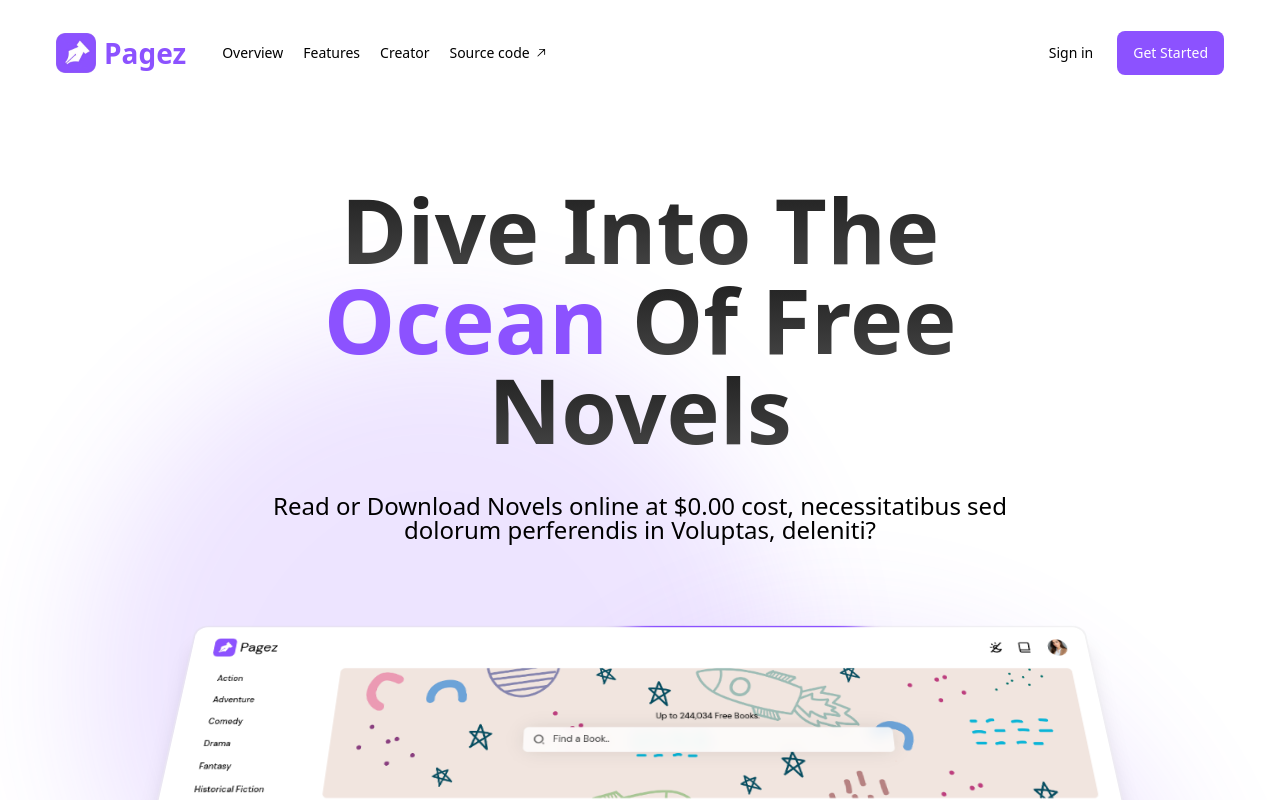
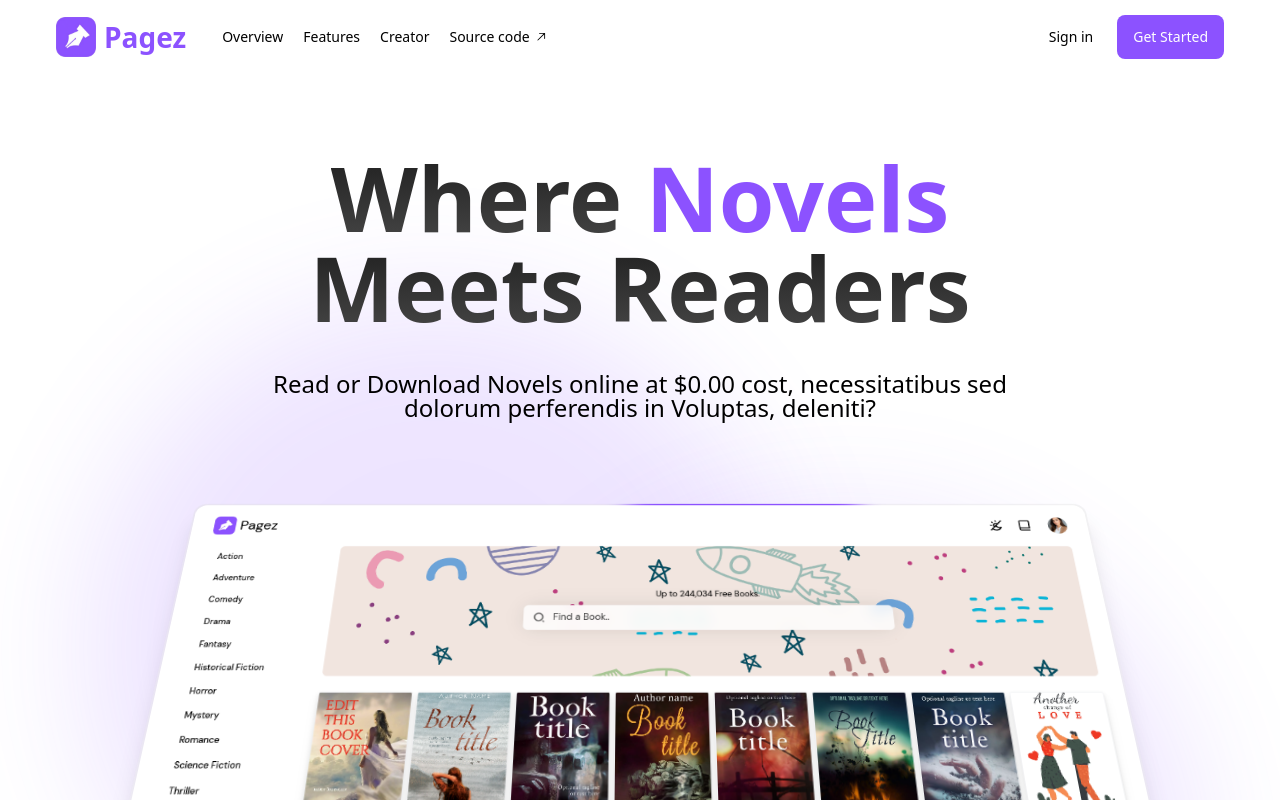
Before and after one commit to kevindermot99/gamezilla, a React (Vite) app: page / in a window 1280 px wide. Shown: the top 800 px of the page. Built offline with nearby package versions, Linux system fonts and the light colour scheme; a web font is replaced by a local one.

Commit message:
navbar py update

```diff
--- a/src/Landing.jsx
+++ b/src/Landing.jsx
@@ -11,7 +11,7 @@ function Landing() {
   return (
     <div className='px-14 max-lg:px-5 overflow-clip pb-[100px]'>
 
-      <nav className="flex justify-between items-center py-7">
+      <nav className="flex justify-between items-center py-3">
         <div className='flex justify-center items-center gap-5'>
           <Link to="/" className='flex justify-start items-center gap-2 text-base font-medium mr-4'>
             <img src={pagesLogo} alt="Logo" className='h-10' />
@@ -34,7 +34,7 @@ function Landing() {
         <div className="absolute -bottom-10 right-7 -z-[10] size-[700px] blur-3xl opacity-15 rounded-[50%] bg-main-color max-sm:hidden"></div>
 
         <h1 className='capitalize font-extrabold  text-[90px] text-wrap max-w-[900px] leading-[90px] mt-[50px] max-sm:text-[40px] max-sm:leading-[45px] max-sm:mt-0'>
-          <span className={`HeroText`}>dive into The </span><span className='text-main-color '>ocean</span> <span className={`HeroText`}>of Free novels</span>
+          <span className={`HeroText`}>Where </span><span className='text-main-color '>Novels</span> <br /><span className={`HeroText`}>meets Readers</span>
         </h1>
         <p className='text-2xl  font-normal leading-6 max-w-[800px] text-black text-wrap m-[40px] max-sm:m-0'>
           Read or Download Novels online at $0.00 cost,  necessitatibus sed dolorum perferendis in Voluptas, deleniti?
```
